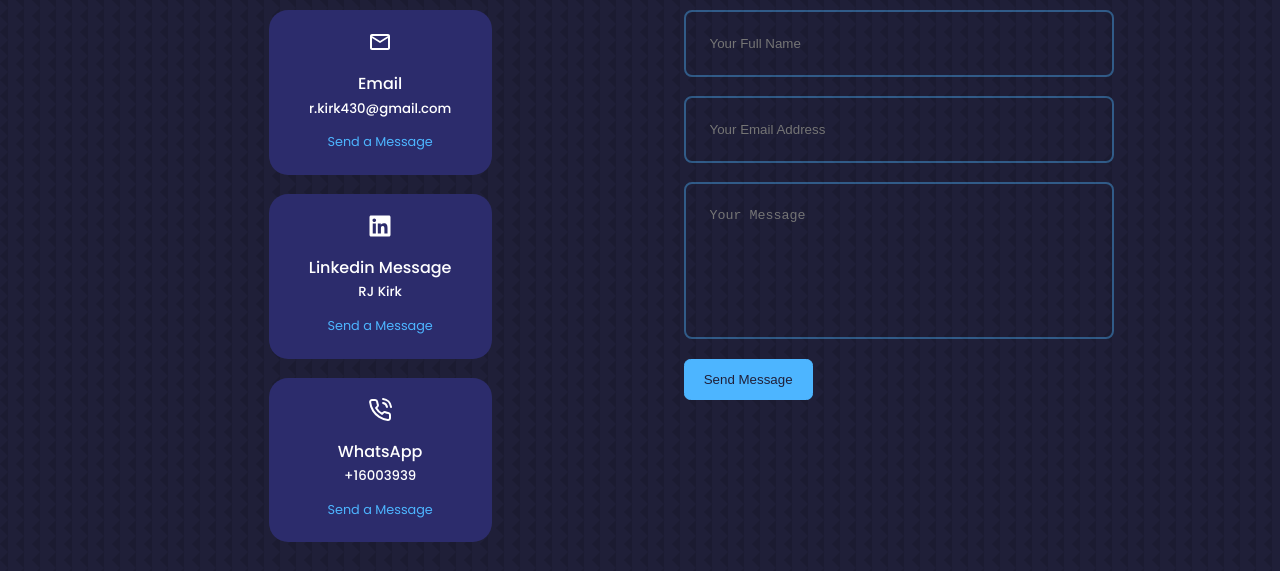
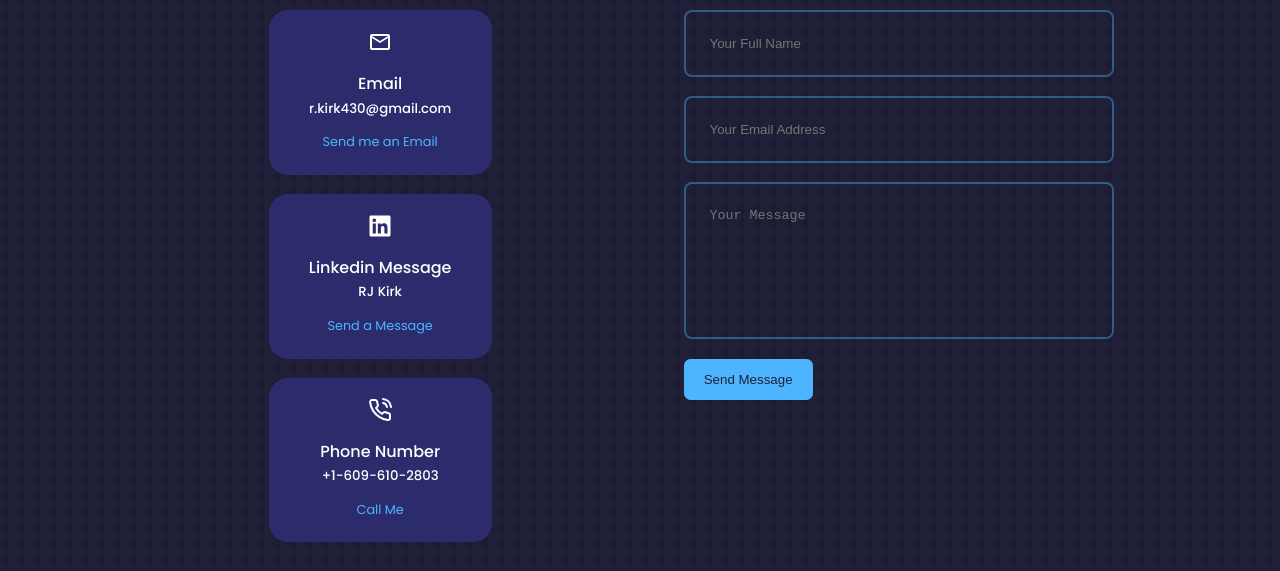
Before and after one commit to rkirk430/portfolio-website, a React (Create React App) app: page / in a window 1280 px wide. Shown: the part 4760-5331 px from the top of the page. Built offline with nearby package versions, Linux system fonts and the light colour scheme.

Commit message:
Refactored Contacts

```diff
--- a/src/components/contact/Contact.jsx
+++ b/src/components/contact/Contact.jsx
@@ -35,7 +35,7 @@ const Contact = () => {
             <MdOutlineEmail className='contact__option-icon' />
             <h4>Email</h4>
             <h5>r.kirk430@gmail.com</h5>
-            <a href="mailto:r.kirk430@gmail.com" target = "_blank"> Send a Message </a>
+            <a href="mailto:r.kirk430@gmail.com" target = "_blank"> Send me an Email </a>
           </article>
           {/* Contact Option 2: */}
           <article className="contact__option">
@@ -47,9 +47,9 @@ const Contact = () => {
           {/* Contact Option 3:  */}
           <article className="contact__option">
             <FiPhoneCall className='contact__option-icon'/>
-            <h4>WhatsApp</h4>
-            <h5>+16003939</h5>
-            <a href="https://api.whatsapp.com/send?phone=+16096102803" target = "_blank"> Send a Message </a>
+            <h4>Phone Number</h4>
+            <h5>+1-609-610-2803</h5>
+            <a href="#"> Call Me </a>
           </article>
         </div>
 
```
